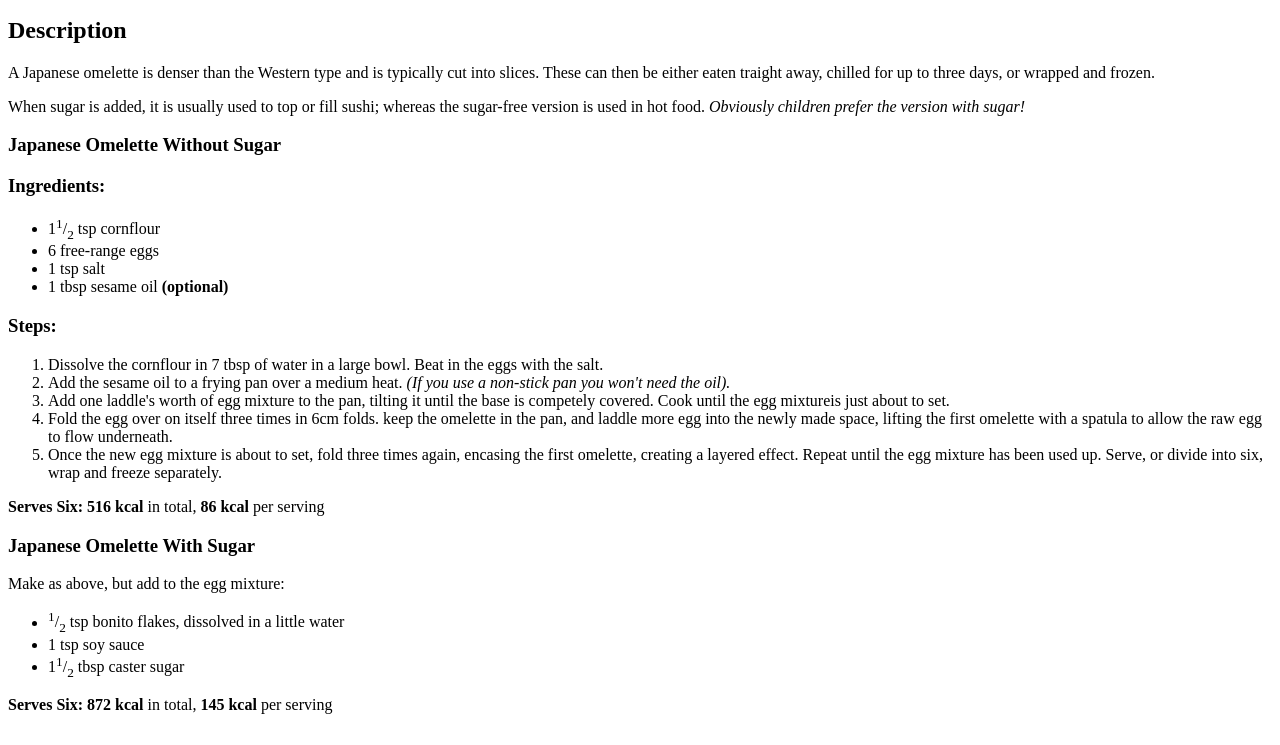
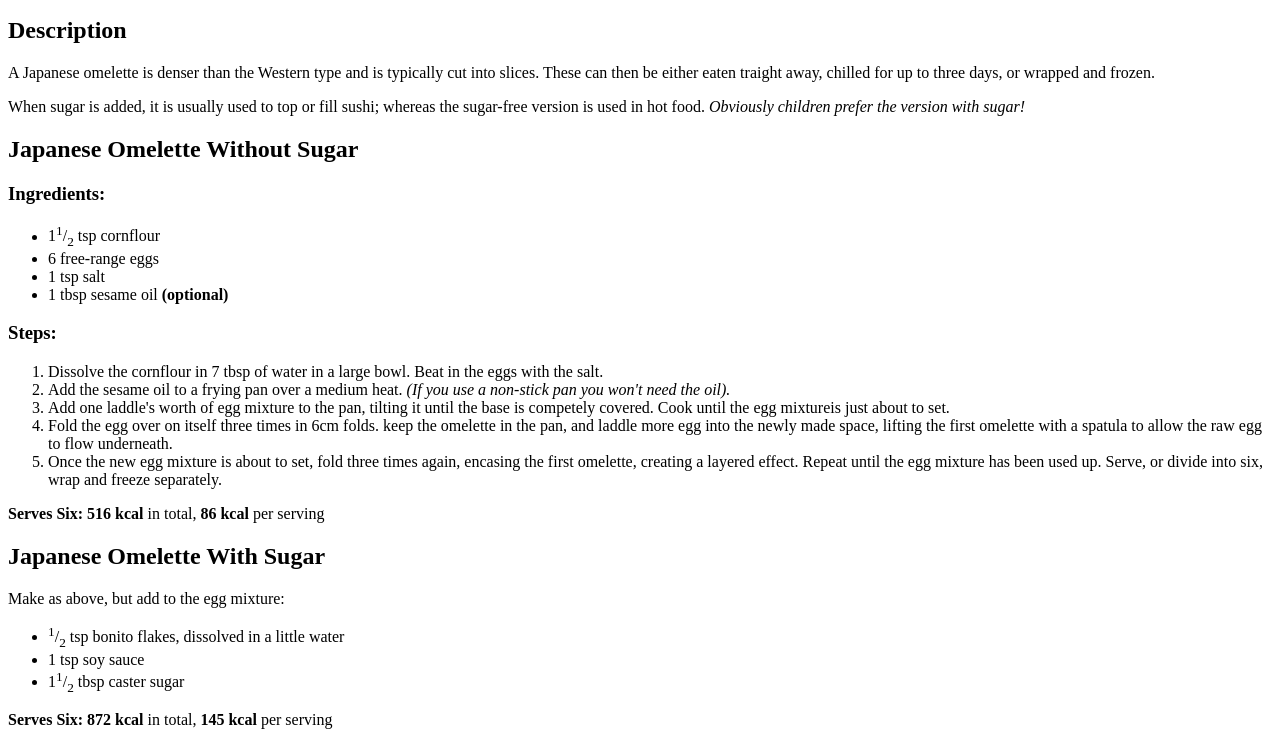
Before and after one commit to Wannabrew/odin-recipes, a plain HTML site: page recipes/japaneseomelette.html in a window 1280 px wide. Shown: the part 101-846 px from the top of the page. Drawn offline with Linux system fonts and the light colour scheme.

Commit message:
Increased sub-heading sizes.

```diff
--- a/recipes/japaneseomelette.html
+++ b/recipes/japaneseomelette.html
@@ -11,7 +11,7 @@
         <h2>Description</h2>
         <p>A Japanese omelette is denser than the Western type and is typically cut into slices. These can then be either eaten traight away, chilled for up to three days, or wrapped and frozen.</p>
         <p>When sugar is added, it is usually used to top or fill sushi; whereas the sugar-free version is used in hot food. <em>Obviously children prefer the version with sugar!</em></p>
-        <h3>Japanese Omelette Without Sugar</h3>
+        <h2>Japanese Omelette Without Sugar</h2>
         <h3>Ingredients:</h3>
         <ul>
             <li>1<sup>1</sup>/<sub>2</sub> tsp cornflour</li>
@@ -28,7 +28,7 @@
             <li>Once the new egg mixture is about to set, fold three times again, encasing the first omelette, creating a layered effect. Repeat until the egg mixture has been used up. Serve, or divide into six, wrap and freeze separately.</li>
         </ol>
         <p><strong>Serves Six: 516 kcal</strong> in total, <strong>86 kcal</strong> per serving</p>
-        <p><h3>Japanese Omelette With Sugar</h3></p>
+        <h2>Japanese Omelette With Sugar</h2>
         <p>Make as above, but add to the egg mixture:</p>
         <ul>
             <li><sup>1</sup>/<sub>2</sub> tsp bonito flakes, dissolved in a little water</li>
```
